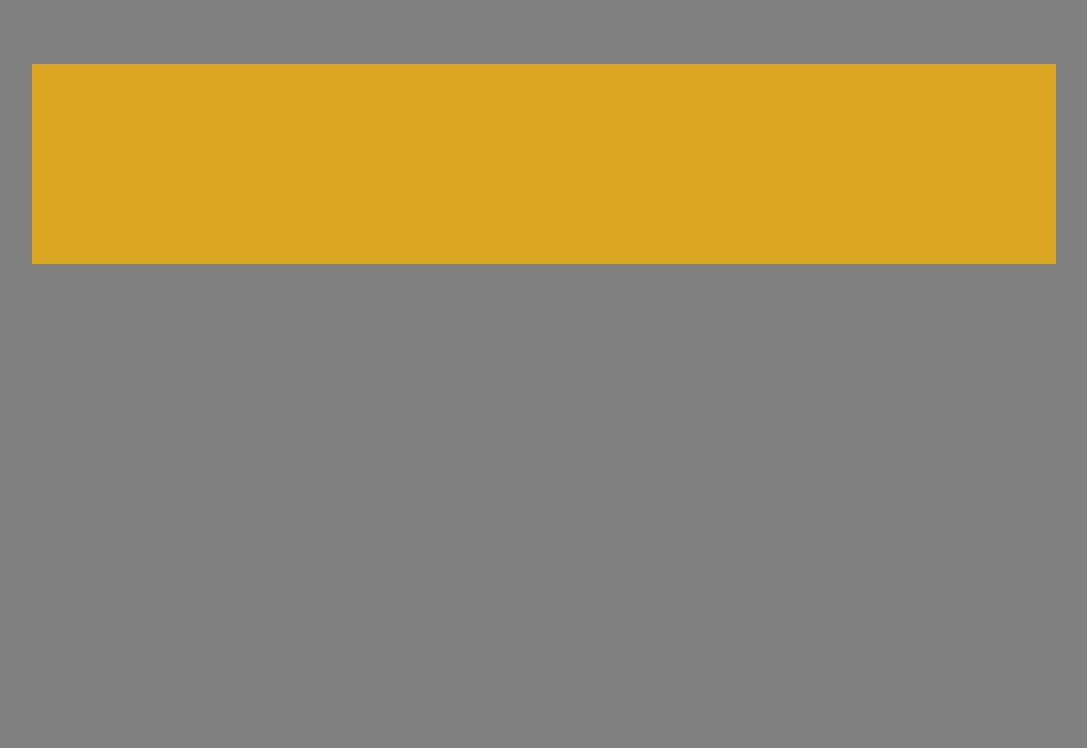
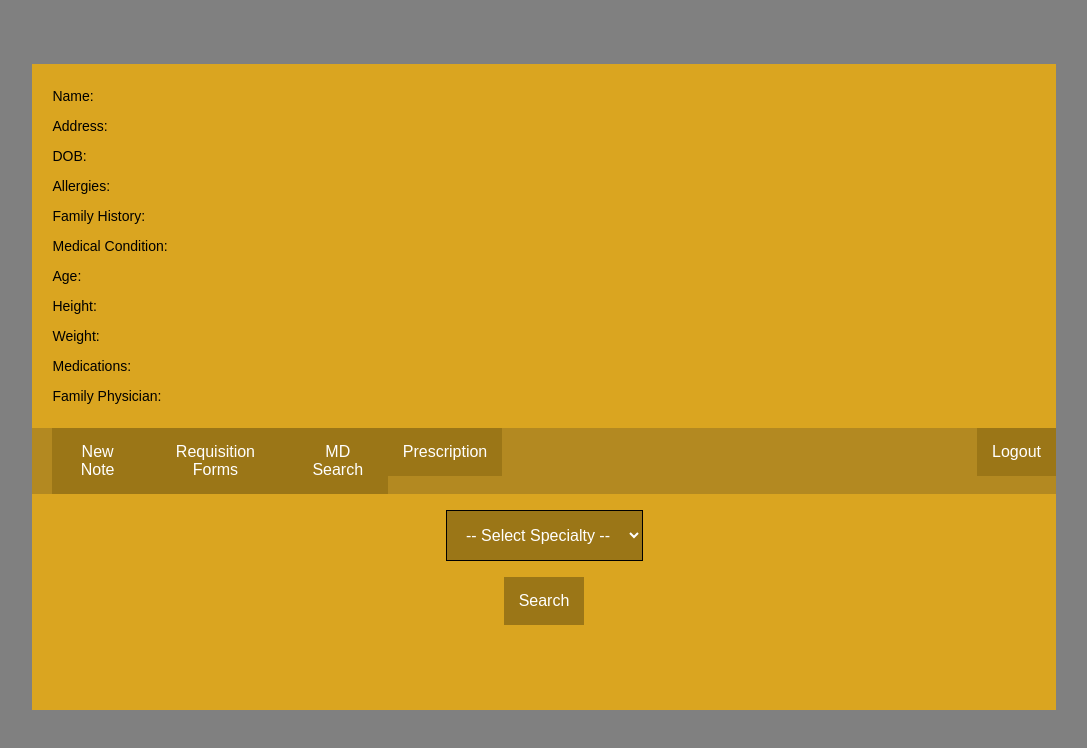
Before and after one commit to ShayFash/PatientManagementsystem, a React (Create React App) app in the folder src/hello-world/: page /MDsearch in a window 1280 px wide. Shown: the top 748 px of the page, without its empty margins (96-1183 px from the left). Built offline with nearby package versions, Linux system fonts and the light colour scheme.

Commit message:
Moved components from index.js to own modules, added MDSearch functionality

```diff
--- /dev/null
+++ b/src/hello-world/src/components/Demographics.js
@@ -0,0 +1,23 @@
+import React from 'react';
+
+function Demographics(props) {
+    return (
+        <div className="demographics">
+            {/* I believe we're getting rid of
+                height, weight and family physician */}
+            <p>Name:</p>
+            <p>Address:</p>
+            <p>DOB:</p>
+            <p>Allergies:</p>
+            <p>Family History:</p>
+            <p>Medical Condition:</p>
+            <p>Age:</p>
+            <p>Height:</p>
+            <p>Weight:</p>
+            <p>Medications:</p>
+            <p>Family Physician:</p>
+        </div>
+    );
+}
+
+export default Demographics;
--- /dev/null
+++ b/src/hello-world/src/components/HomeContainer.js
@@ -0,0 +1,14 @@
+import React from 'react';
+import NavBar from './NavBar';
+import Demographics from './Demographics';
+
+function HomeContainer() {
+    return (
+        <div className="homeContainer">
+            <Demographics />
+            <NavBar />
+        </div>
+    );
+}
+
+export default HomeContainer;
--- a/src/hello-world/src/components/MDSearch.js
+++ /dev/null
@@ -1,19 +0,0 @@
-import React, {useState} from 'react';
-
-function MDSearch(props) {
-    const [specialtySelected, setSpecialtySelected] = useState(false);
-
-    return <SpecialtyList />
-}
-
-function SpecialtyList(props) {
-    return (
-        <ul className="homeContainer" style={{padding:"100px"}}>
-            <div>
-
-            </div>
-        </ul>
-    )
-}
-
-export default MDSearch;
--- /dev/null
+++ b/src/hello-world/src/components/MDSearchContainer.js
@@ -0,0 +1,74 @@
+import React, {useState} from 'react';
+import NavBar from './NavBar';
+import Demographics from './Demographics'
+
+function MDSearch(props) {
+    const [specialtySelected, setSpecialtySelected] = useState(false);
+    if (!specialtySelected) {
+        return <SpecialtyList isSelected={specialtySelected} setSpecialtySelected={setSpecialtySelected}/>
+    }
+    else {
+        return <DoctorList />
+    }
+}
+
+function SpecialtyList(props) {
+    const [specialty, setSpecialty] = useState('');
+
+    function changeSpecialty(event) {
+        const {value} = event.target;
+        setSpecialty(value);
+    }
+
+    return (
+        <div className="homeContainer">
+            <Demographics />
+            <NavBar />
+            <br />
+            <form style={{height: "200px"}}>
+                <select value={specialty} className="navBarButton" onChange={changeSpecialty}
+                style={{border: "1px solid black"}}>
+                    <option>-- Select Specialty --</option>
+                    <option>Cardiac</option>
+                    <option>Endocrinologist</option>
+                    <option>Oncology</option>
+                    <option>Orthopedics</option>
+                    <option>Urology</option>
+                </select>
+                <br /><br />
+                <button className="navBarButton" onClick={props.setSpecialtySelected}>Search</button>
+            </form>
+        </div>
+    )
+}
+
+function DoctorList() {
+    const [doctor, setDoctor] = useState('');
+
+    function changeDoctor(event) {
+        const {value} = event.target;
+        setDoctor(value);
+    }
+    return (
+        <div className="homeContainer">
+            <Demographics />
+            <NavBar />
+            <br />
+            <form style={{height: "200px"}}>
+                <select className="navBarButton" value={doctor} onChange={changeDoctor}
+                style={{border: "1px solid black"}}>
+                    <option>-- Choose Doctor --</option>
+                    <option>Dr. X</option>
+                    <option>Dr. Y</option>
+                    <option>Dr. Z</option>
+                    <option>Dr. $</option>
+                    <option>Dr. :)</option>
+                </select>
+                <br /><br />
+                <button className="navBarButton">Search</button>
+            </form>
+        </div>
+    )
+}
+
+export default MDSearch;
--- a/src/hello-world/src/components/NewNote.js
+++ b/src/hello-world/src/components/NewNoteContainer.js
@@ -1,5 +1,7 @@
 import React, { useState } from 'react';
 import { Link } from 'react-router-dom';
+import NavBar from './NavBar';
+import Demographics from './Demographics';
 
 function NewNote(props) {
     const [noteText, setNoteText] = useState("");
@@ -16,16 +18,11 @@ function NewNote(props) {
     }
 
     return (
-        <div>
-            <form className="homeContainer" style={{padding: "50px"}}>
-                <span style={{fontSize: "24px", fontWeight: "bold", fontStyle: "italic"}}>
-                    New Note:
-                </span>
-                <div className="horizontalDivider" style={{width: "700px"}}/>
-                <Link to="/">
-                    <button className="navBarButton">Back</button>
-                </Link>
-                <br/>
+        <div  className="homeContainer">
+            <Demographics />
+            <NavBar />
+            <form style={{height: "600px"}}>
+                <br />
                 <textarea
                 placeholder="Insert Text" value={noteText} onChange={changeNote}
                 style={{width:"900px", height: "450px", fontSize: "24px"}}
--- a/src/hello-world/src/index.js
+++ b/src/hello-world/src/index.js
@@ -8,49 +8,10 @@ import {
     Route,
     Link
 } from "react-router-dom";
-import NewNote from './components/NewNote';
-import Login from './components/Login';
-import MDSearch from './components/MDSearch';
-import NavBar from './components/NavBar';
-
-class HomeContainer extends React.Component {
-    constructor(props) {
-        super(props);
-        this.state = {};
-    }
-
-    render(){
-        return (
-            <div className="homeContainer">
-                <h1>Hello, Dr. X</h1>
-                <NavBar />
-                <Demographics />
-            </div>
-        );
-    }
-}
-
-class Demographics extends React.Component {
-    render() {
-        return (
-            <div className="demographics">
-                {/* I believe we're getting rid of
-                    height, weight and family physician */}
-                <p>Name:</p>
-                <p>Address:</p>
-                <p>DOB:</p>
-                <p>Allergies:</p>
-                <p>Family History:</p>
-                <p>Medical Condition:</p>
-                <p>Age:</p>
-                <p>Height:</p>
-                <p>Weight:</p>
-                <p>Medications:</p>
-                <p>Family Physician:</p>
-            </div>
-        );
-    }
-}
+import NewNote from './components/NewNoteContainer';
+import Login from './components/LoginContainer';
+import MDSearch from './components/MDSearchContainer';
+import HomeContainer from './components/HomeContainer';
 
 // class Logout extends React.Component {
 //     render() {
```
Also changed, not shown: src/hello-world/src/components/LoginContainer.js (renamed from src/hello-world/src/components/Login.js), 1 other file (tests, documents, lock files or other folders).
